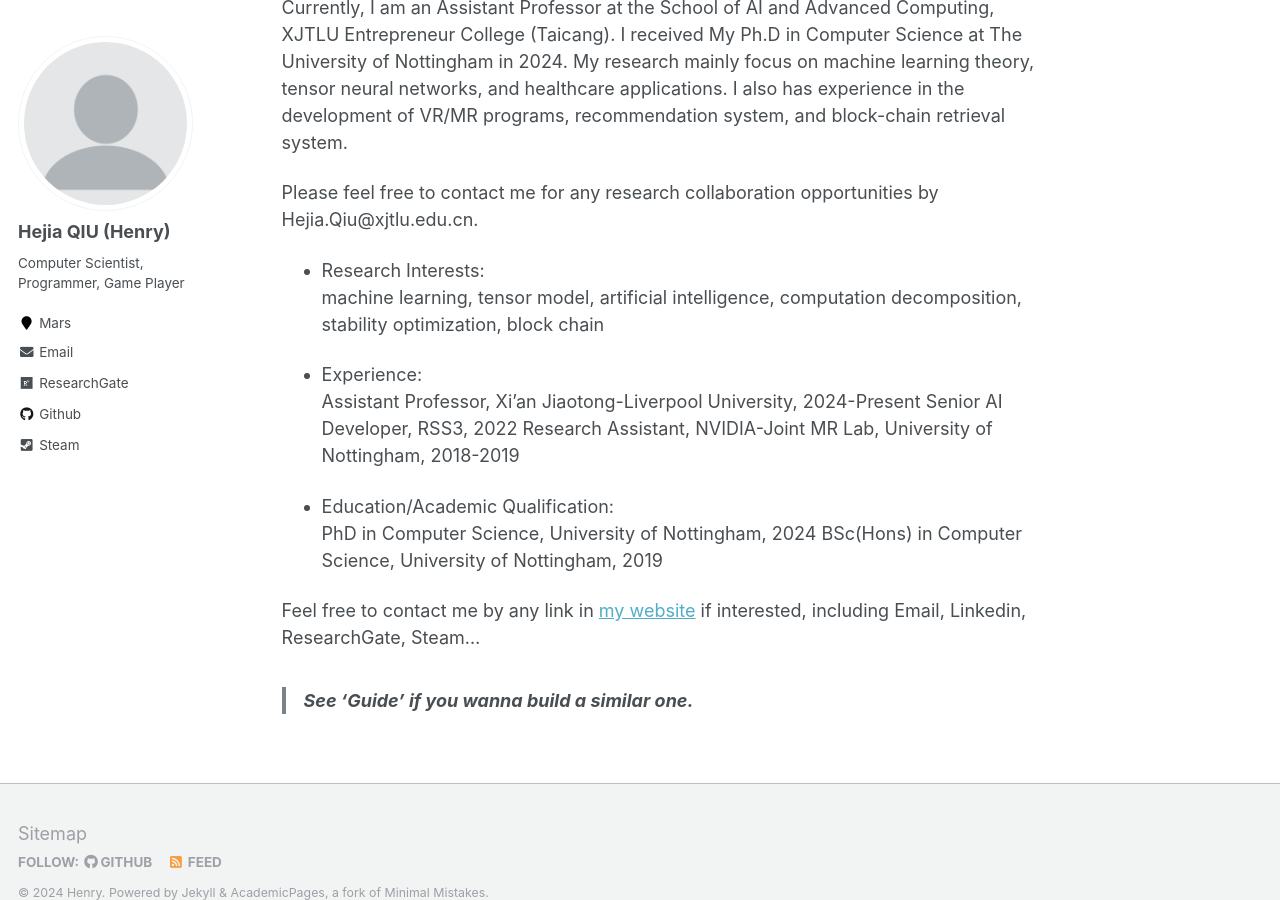
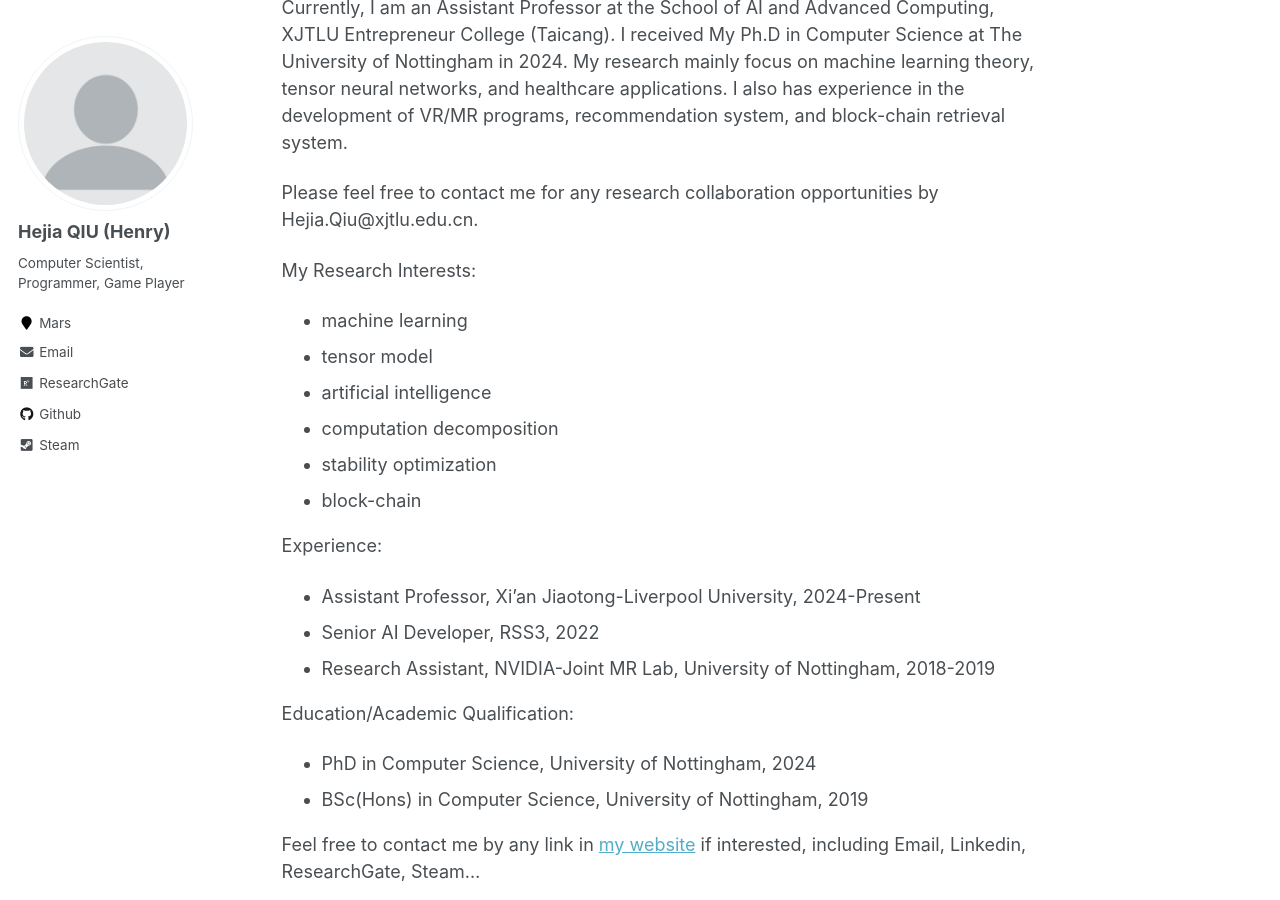
Before and after one commit to HenryJaQiu/HenryJaQiu.github.io, a Jekyll site: the page built from _pages/about.md, in a window 1280 px wide and 900 px high, scrolled down 348 px. Built offline with Jekyll 4.4.1, drawn with Linux system fonts in a browser that asks for light colours.

```diff
--- a/_pages/about.md
+++ b/_pages/about.md
@@ -16,17 +16,22 @@ Currently, I am an Assistant Professor at the School of AI and Advanced Computin
 
 Please feel free to contact me for any research collaboration opportunities by Hejia.Qiu@xjtlu.edu.cn.
 
-* Research Interests:
-machine learning, tensor model, artificial intelligence, computation decomposition, stability optimization, block chain
+My Research Interests:
+* machine learning
+* tensor model
+* artificial intelligence
+* computation decomposition
+* stability optimization
+* block-chain
 
-* Experience:
-Assistant Professor, Xi'an Jiaotong-Liverpool University, 2024-Present
-Senior AI Developer, RSS3, 2022
-Research Assistant, NVIDIA-Joint MR Lab, University of Nottingham, 2018-2019
+Experience:
+* Assistant Professor, Xi'an Jiaotong-Liverpool University, 2024-Present
+* Senior AI Developer, RSS3, 2022
+* Research Assistant, NVIDIA-Joint MR Lab, University of Nottingham, 2018-2019
 
-* Education/Academic Qualification:
-PhD in Computer Science, University of Nottingham, 2024
-BSc(Hons) in Computer Science, University of Nottingham, 2019
+Education/Academic Qualification:
+* PhD in Computer Science, University of Nottingham, 2024
+* BSc(Hons) in Computer Science, University of Nottingham, 2019
 
 
 Feel free to contact me by any link in [my website](https://henryjaqiu.github.io/) if interested, including Email, Linkedin, ResearchGate, Steam...
```
